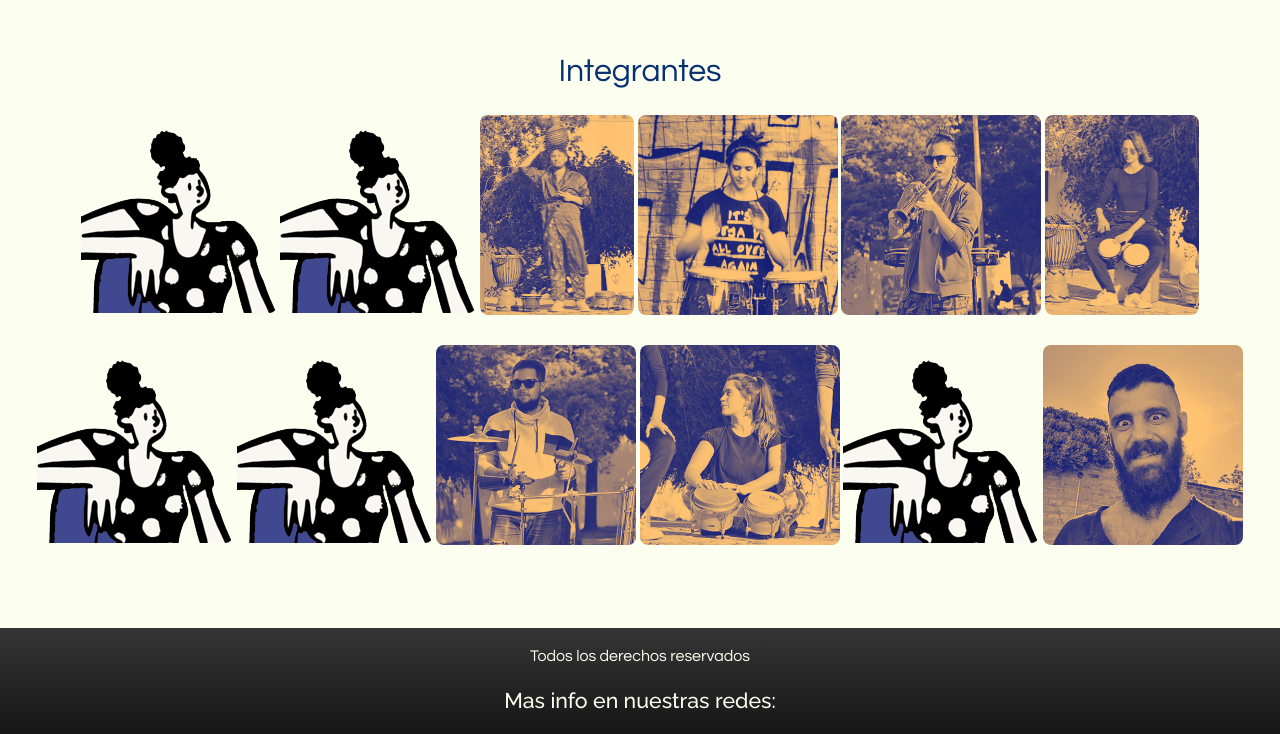
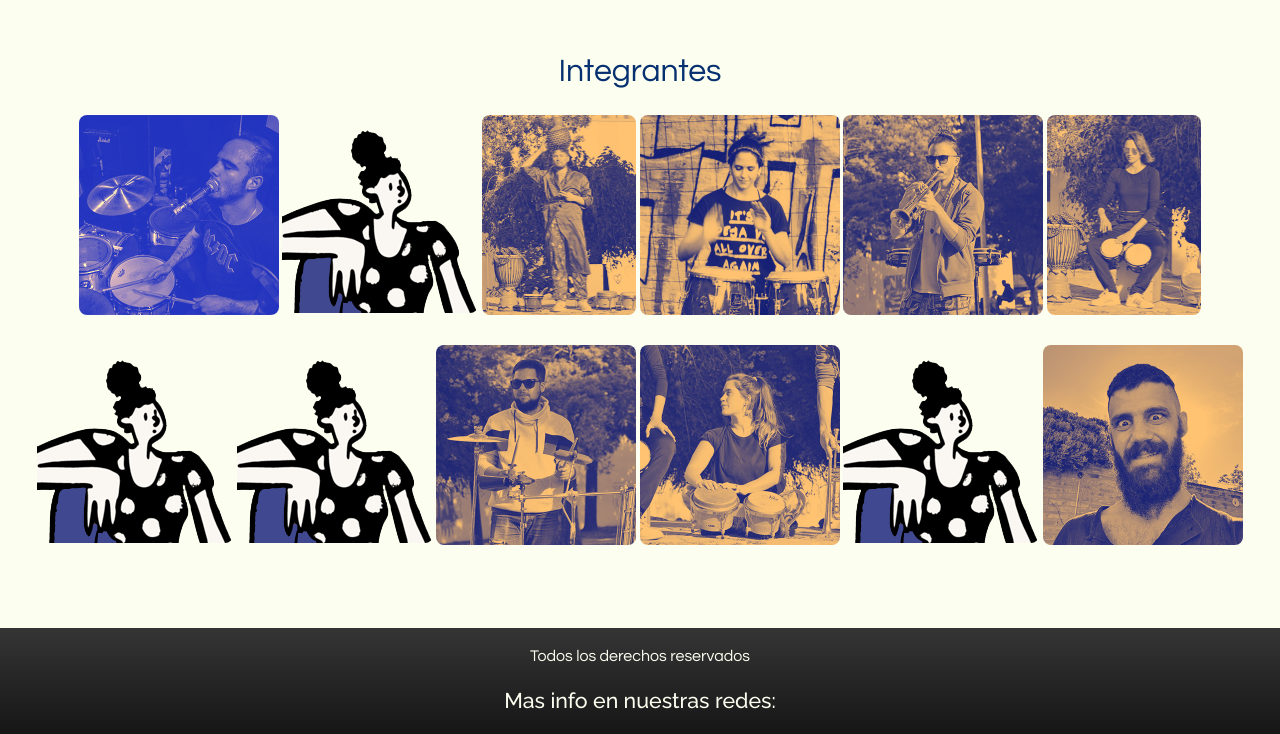
Before and after one commit to diegodipardo/waka, a website: page views/quienes.somos.html in a window 1280 px wide. Shown: the part 1006-1740 px from the top of the page. Drawn offline with nearby package versions, Linux system fonts and the light colour scheme.

Commit message:
intNuevos2

```diff
--- a/views/quienes.somos.html
+++ b/views/quienes.somos.html
@@ -58,7 +58,7 @@
         <div id="thumblist">
           <!-- Joaquin Echave -->
           <a href="#image1">
-            <img src="../images/integrante-grande.png" class="thumb" alt="cambiar"/></a>
+            <img src="../images/joaquin-e.jpg" class="thumb" alt="cambiar"/></a>
           <div id="image1" class="lightbox">
             <div class="modalFondo" >
               <a href="#image12"><img src="../images/left.png" class="previous" alt="anterior"/></a>
@@ -73,13 +73,13 @@
                 <!-- Fotos Carousel -->
                 <div class="carousel-inner mt-3">
                   <div class="carousel-item active">
-                    <img src="../images/integrante-grande.png" alt="cambiar">
+                    <img src="../images/joaquin-e.jpg" alt="cambiar">
                   </div>
                   <div class="carousel-item">
-                    <img src="../images/integrante-grande.png" alt="cambiar">
+                    <img src="../images/joaquin-e.jpg" alt="cambiar">
                   </div>
                   <div class="carousel-item">
-                    <img src="../images/integrante-grande.png" alt="cambiar">
+                    <img src="../images/joaquin-e.jpg" alt="cambiar">
                   </div>
                 </div>
               </div>
@@ -277,7 +277,7 @@
                     <img src="../images/flor-c.jpg" alt="cambiar">
                   </div>
                   <div class="carousel-item">
-                    <img src="../images/flor-c.jpg" alt="cambiar">
+                    <img src="../images/flor-c2.jpg" alt="cambiar">
                   </div>
                   <div class="carousel-item">
                     <img src="../images/flor-c.jpg" alt="cambiar">
```
Also changed, not shown: images/flor-c2.jpg (added), images/joaquin-e.jpg (added).
